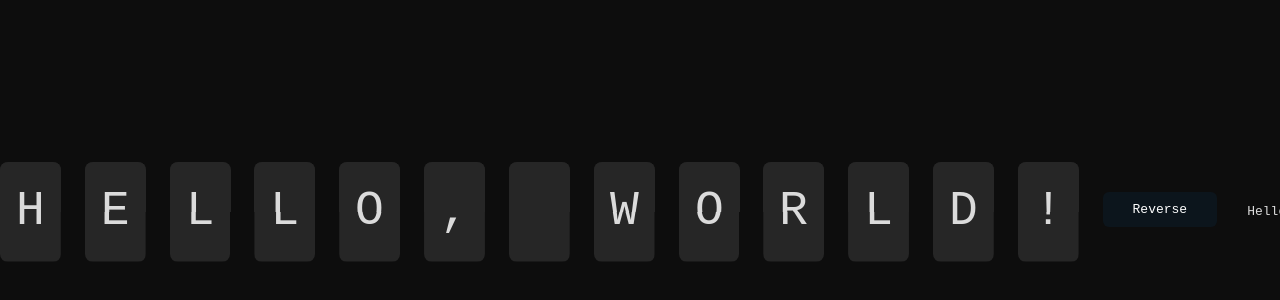
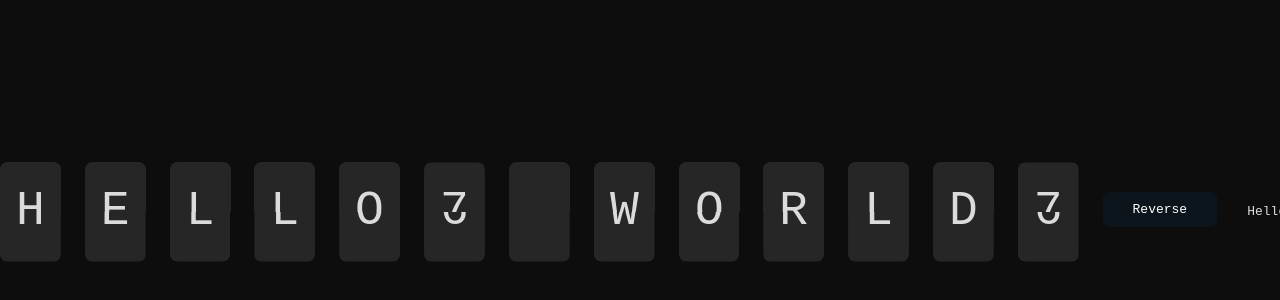
Before and after one commit to quentint/split-flap-display, a Vue app: page / in a window 1280 px wide. Shown: the part 188-488 px from the top of the page. Built offline with nearby package versions, Linux system fonts and the light colour scheme.

Commit message:
Change delay property to flapMs, not relying on characters anymore

```diff
--- a/src/App.vue
+++ b/src/App.vue
@@ -10,7 +10,7 @@
 
 <template>
   <pre>
-    <SplitFlap v-for="c in s.toUpperCase()" :char="c" :duration="3000" />
+    <SplitFlap v-for="c in s.toUpperCase()" :char="c" />
     <button @click="reverse">Reverse</button>
     <span>{{ s }}</span>
   </pre>
--- a/src/components/SplitFlap.vue
+++ b/src/components/SplitFlap.vue
@@ -4,7 +4,7 @@
 
 interface Props {
   char: string;
-  duration: number;
+  flapMs?: number;
 }
 
 const UPPER_START = 'upperFlap__start';
@@ -13,13 +13,14 @@
 const BOTTOM_END = 'bottomFlap__end';
 
 const props = defineProps<Props>();
+const flapMs = props.flapMs ?? 100;
 const currentChar = ref(characters[0]);
 const nextChar = ref(characters[props.char === characters[0] ? 0 : 1]);
 const upperFlapAnimState = ref(UPPER_START);
 const bottomFlapAnimState = ref(BOTTOM_START);
 const animationId = ref(0);
 
-const delay = props.duration / characters.length;
+const delay = flapMs;
 
 // noinspection JSUnusedGlobalSymbols
 const animDuration = `${delay / 2}ms`;
```
